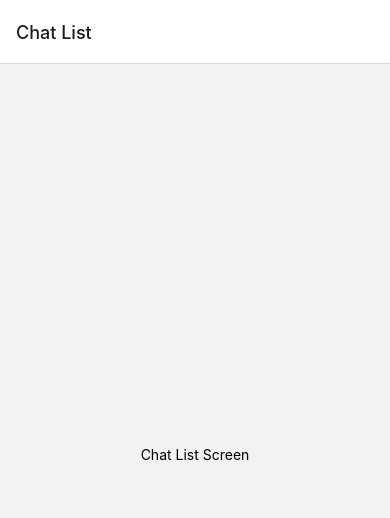
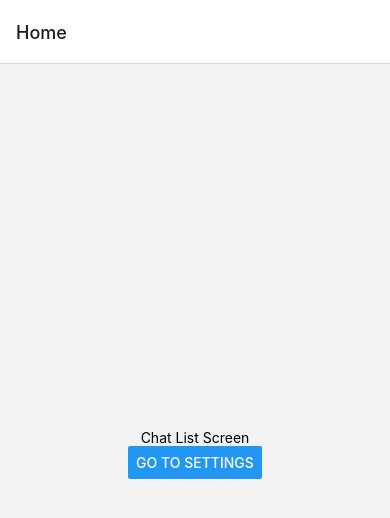
Before and after one commit to Mowgle88/WhatsAppClone, a React Native app: screen / in a window 390 px wide. Shown: the top 518 px of the page. Built offline with nearby package versions, Linux system fonts and the light colour scheme.

Commit message:
feat: add second screen and types

```diff
--- a/src/App.tsx
+++ b/src/App.tsx
@@ -5,8 +5,10 @@ import SplashScreen from "react-native-splash-screen";
 import { NavigationContainer } from "@react-navigation/native";
 import { createStackNavigator } from "@react-navigation/stack";
 import ChatListScreen from "./screens/ChatListScreen";
+import ChatSettingsScreen from "./screens/ChatSettingsScreen";
+import { RootStackParamList } from "./navigation/types";
 
-const Stack = createStackNavigator();
+const Stack = createStackNavigator<RootStackParamList>();
 
 export default function App() {
   useEffect(() => {
@@ -17,7 +19,8 @@ export default function App() {
     <SafeAreaProvider style={styles.container}>
       <NavigationContainer>
         <Stack.Navigator>
-          <Stack.Screen name="Chat List" component={ChatListScreen} />
+          <Stack.Screen name="Home" component={ChatListScreen} />
+          <Stack.Screen name="ChatSettings" component={ChatSettingsScreen} />
         </Stack.Navigator>
       </NavigationContainer>
     </SafeAreaProvider>
--- /dev/null
+++ b/src/navigation/types.ts
@@ -0,0 +1,11 @@
+import type { StackNavigationProp } from "@react-navigation/stack";
+
+export type RootStackParamList = {
+  Home: undefined;
+  ChatSettings: undefined;
+};
+
+export type RootScreenNavigationProps = StackNavigationProp<
+  RootStackParamList,
+  "ChatSettings"
+>;
--- a/src/screens/ChatListScreen.tsx
+++ b/src/screens/ChatListScreen.tsx
@@ -1,15 +1,24 @@
-import { StyleSheet, Text, View } from "react-native";
+import { Button, StyleSheet, Text, View } from "react-native";
 import React from "react";
+import { useNavigation } from "@react-navigation/native";
+import { RootScreenNavigationProps } from "../navigation/types";
 
-const ChatListScreen = () => {
+const ChatListScreen: React.FC = () => {
+  const navigation = useNavigation<RootScreenNavigationProps>();
+
   return (
     <View style={styles.container}>
       <Text>Chat List Screen</Text>
+
+      <Button
+        title="Go to settings"
+        onPress={() => {
+          navigation.navigate("ChatSettings");
+        }}
+      />
     </View>
   );
 };
-
-export default ChatListScreen;
 
 const styles = StyleSheet.create({
   container: {
@@ -18,3 +27,5 @@ const styles = StyleSheet.create({
     alignItems: "center",
   },
 });
+
+export default ChatListScreen;
--- /dev/null
+++ b/src/screens/ChatSettingsScreen.tsx
@@ -0,0 +1,20 @@
+import { StyleSheet, Text, View } from "react-native";
+import React from "react";
+
+const ChatSettingsScreen: React.FC = () => {
+  return (
+    <View style={styles.container}>
+      <Text>Chat Settings Screen</Text>
+    </View>
+  );
+};
+
+const styles = StyleSheet.create({
+  container: {
+    flex: 1,
+    justifyContent: "center",
+    alignItems: "center",
+  },
+});
+
+export default ChatSettingsScreen;
```
